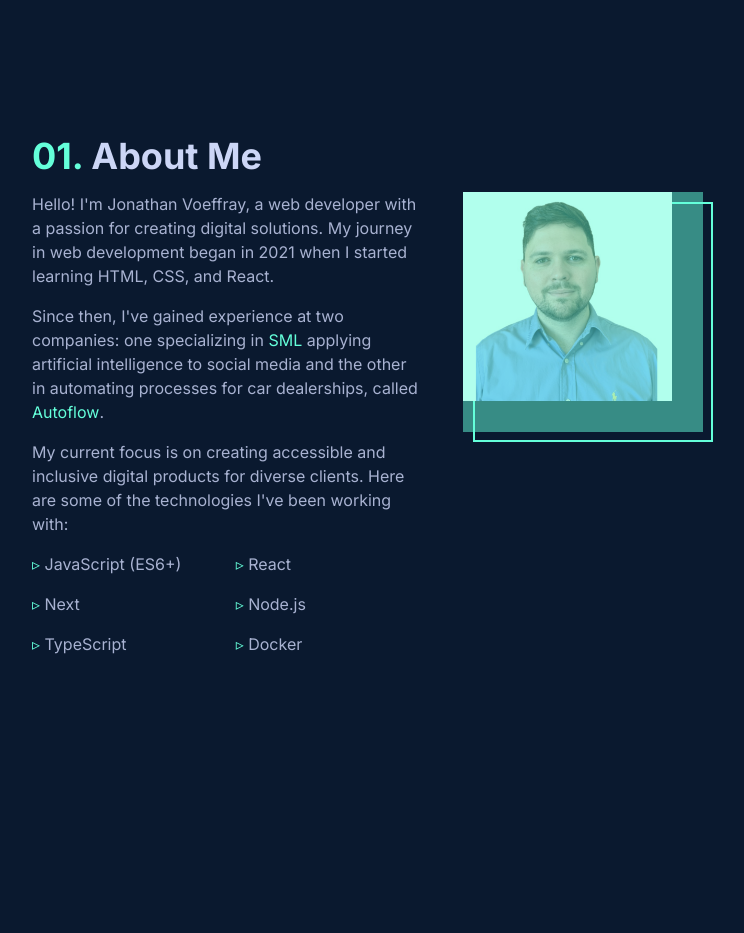
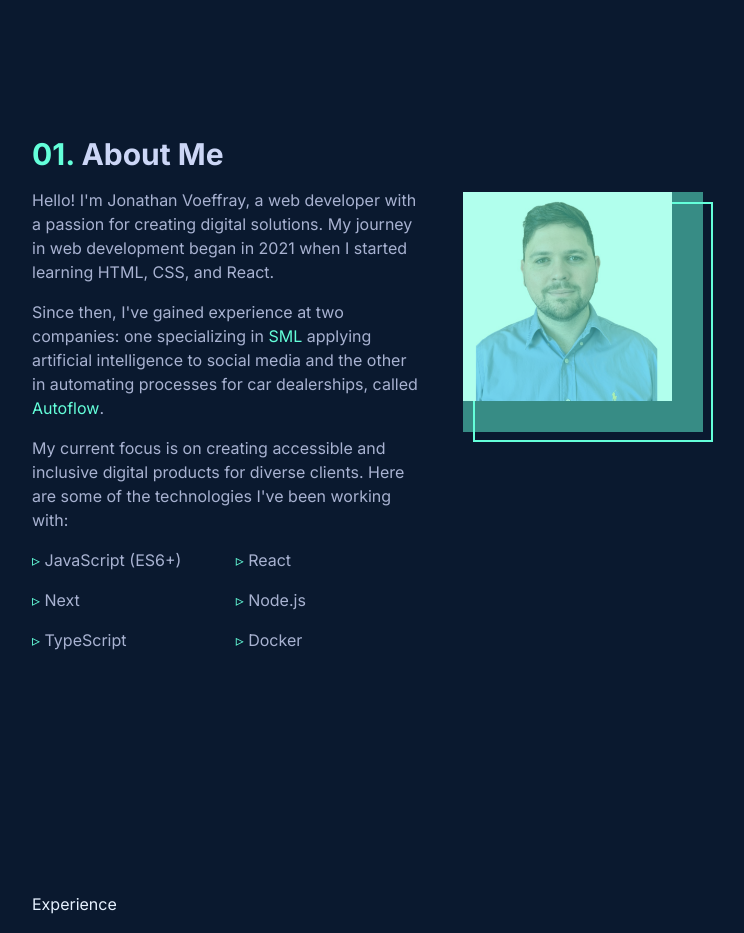
Before and after one commit to Jonavoe/portfolio, a React (Vite) app: page / in a window 1280 px wide. Shown: the part 1040-1973 px from the top of the page, without its empty margins (288-1032 px from the left). Built offline with nearby package versions, Linux system fonts and the light colour scheme; a web font is replaced by a local one.

Commit message:
Update About.tsx

```diff
--- a/src/components/About.tsx
+++ b/src/components/About.tsx
@@ -3,11 +3,11 @@ import FotoCv from "../assets/Imagen/FotoCv.jpg";
 
 export default function About() {
     return (
-        <div id='about' className='flex justify-center gap-10 my-96'>
+        <div id='about' className='flex justify-center gap-10 mt-96 mb-40'>
             <div className='w-3/4 md:w-3/6 flex  justify-center gap-10'>
                 <div className='flex w-3/4 flex-col gap-4 '>
 
-                    <h2 className='text-4xl font-bold text-[--lightest-slate]'><span className='text-[--green]'>01.</span> About Me</h2>
+                    <h2 className='text-3xl font-bold text-[--lightest-slate]'><span className='text-[--green]'>01.</span> About Me</h2>
                     <p className=' text-[--light-slate]'>Hello! I'm Jonathan Voeffray, a web developer with a passion for creating digital solutions. My journey in web development began in 2021 when I started learning HTML, CSS, and React.</p>
                     <p className='text-[--light-slate]'>Since then, I've gained experience at two companies: one specializing in <a className='text-[--green] hover-underline-animation' href="https://www.socialmedialab.ai/" target='_blank'>SML</a> applying artificial intelligence to social media and the other in automating processes for car dealerships, called <a className='text-[--green] hover-underline-animation' href="https://www.autoflow.com.ar/" target='_blank'>Autoflow</a>.</p>
                     <p className='text-[--light-slate]'>My current focus is on creating accessible and inclusive digital products for diverse clients. Here are some of the technologies I've been working with:</p>
```
